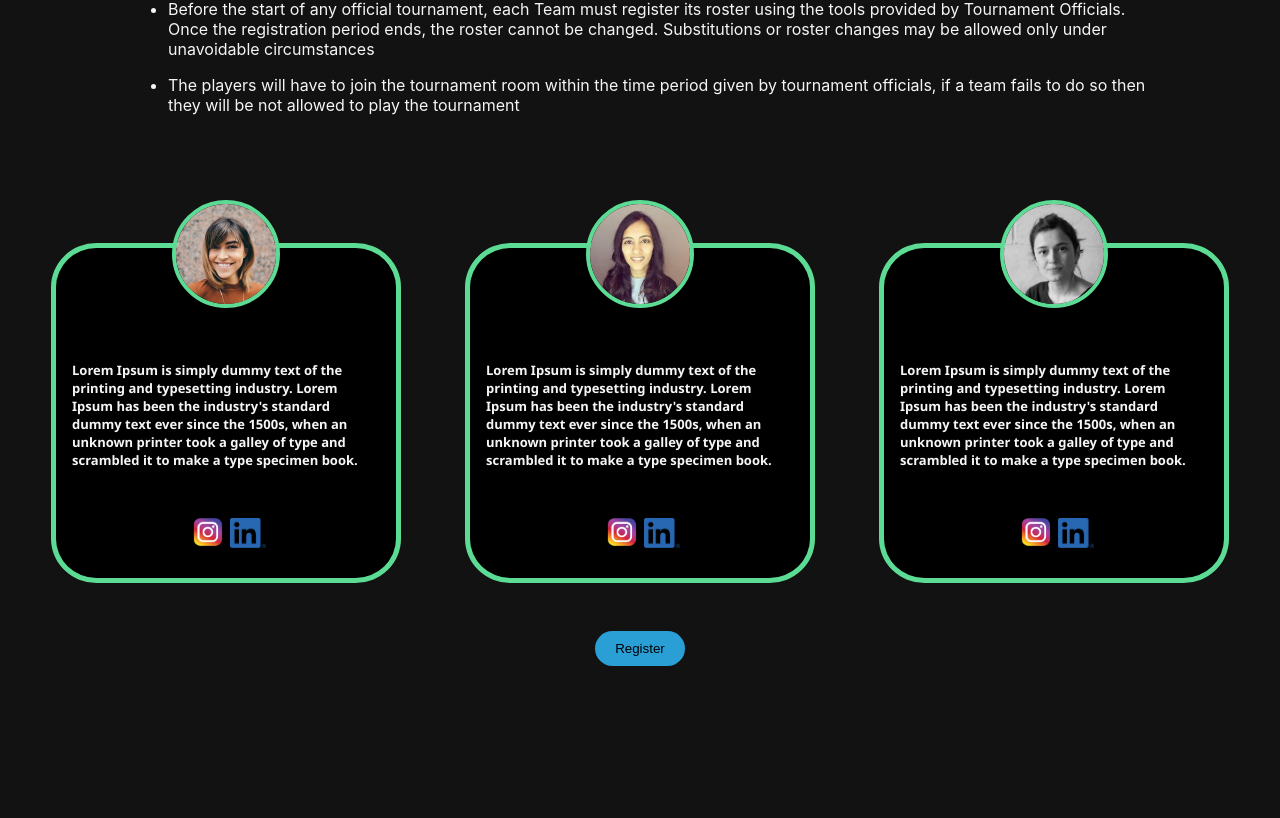
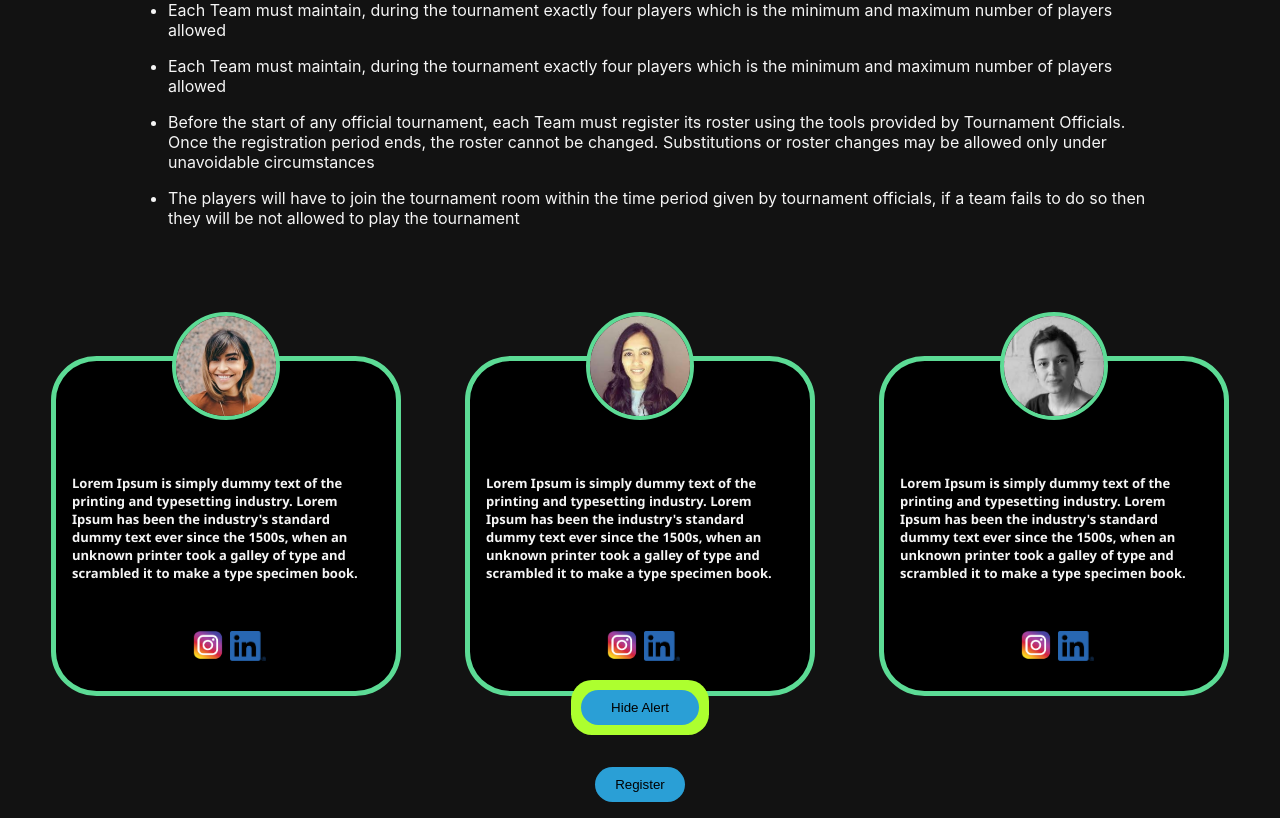
Before and after one commit to prashantcoding/ami, a React (Create React App) app: page /know_more in a window 1280 px wide. Shown: the part 810-1628 px from the top of the page. Before the commit the page ends 1476 px from the top, so only its background shows below. Built offline with nearby package versions, Linux system fonts and the light colour scheme.

Commit message:
Add alert

```diff
--- a/src/Auth/Login.js
+++ b/src/Auth/Login.js
@@ -13,9 +13,11 @@ function SignIn() {
               id:response.profileObj.googleId,
               email:response.profileObj.email,
               name:response.profileObj.name,
-            }
+            },
+
           }).then((res) => {
-            console.log(res.data);
+            console.log(res);
+            localStorage.setItem('Auth_token',res.data.Auth_token)
 
           })
           .catch((err) => console.log(err));;
--- /dev/null
+++ b/src/Component/Alert/Alert.js
@@ -0,0 +1,18 @@
+import React, { useState } from "react";
+import styles from "./AlertStyles.module.css";
+const Alert = (props) => {
+  const show = () => {
+    props.disp(false);
+  };
+  return (
+    <div className={styles.alert}>
+      {props.data}
+
+      <button className={styles.alert_btn} onClick={show}>
+        Hide Alert
+      </button>
+    </div>
+  );
+};
+
+export default Alert;
--- /dev/null
+++ b/src/Component/Alert/AlertStyles.module.css
@@ -0,0 +1,22 @@
+.alert {
+  padding: 10px;
+  background-color: greenyellow;
+  color: black;
+  /* width: 50vw; */
+  position: relative;
+  /* justify-content: space-evenly; */
+  /* display: flex; */
+  /* flex-wrap: wrap; */
+  font-family: 'Segoe UI', Tahoma, Geneva, Verdana, sans-serif;
+  border-radius: 21px 21px 21px 21px;
+
+  }
+
+  /* The close button */
+
+  .alert_btn{
+    border-radius: 21px 21px 21px 21px;
+    padding: 10px 30px;
+    border:transparent;
+    background-color: #2A9FD6;
+  }
--- a/src/Component/CategoryBar.js
+++ b/src/Component/CategoryBar.js
@@ -1,6 +1,7 @@
 import React from 'react'
 import styles from './Cstyle.module.css';
 import { motion } from "framer-motion";
+
 const CategoryBar = (props) => {
     return (
         <motion.div
--- a/src/Component/Cstyle.module.css
+++ b/src/Component/Cstyle.module.css
@@ -16,11 +16,12 @@
   font-family: 'Anton', sans-serif;
   word-spacing: 0.5rem;
   font-size: revert;
+  letter-spacing: 0.2rem;
   }
-  @media only screen and (max-width: 600px){
+  @media only screen and (max-width: 900px){
     .heading{
         color: #00B894;
-        font-size: 20px;
+        font-size: 15px;
       }
       .box{
     height: 40px;
--- a/src/Component/Register/Register.js
+++ b/src/Component/Register/Register.js
@@ -1,30 +1,54 @@
-import React from 'react';
+import React, { useState } from 'react';
 import styles from './Rstyle.module.css'
 import axios from "axios";
+import Alert from '../Alert/Alert';
 const Register = (props) => {
+  const [alert, setalert] = useState(true);
+    const [alert_data,setalert_data]=useState('');
+    const get_alert=(data)=>{
+      console.log("get_alert is reaching here");
+      setalert(true)
+      setalert_data(data);
+
+    }
+    const show=(value)=>{
+        setalert(value);
+    }
     const handleOnclick=async(e)=>{
         e.preventDefault();
         console.log("Trying To Register .....")
-        const useremail= localStorage.getItem("user_email");
-        if(useremail){
-          axios.post('http://localhost:5000/api/users/eventRegister', {
-            email: useremail,
+
+
+          axios.post('http://localhost:5000/api/event/eventRegister', {
             event: props.title,
+
+          },{
+            headers: {'Auth_token':localStorage.getItem('Auth_token')},
           })
-          .then(function (response) {
-            console.log(response);
-            props.func(response.data);
-          })
+          .then((response)=>{
+              console.log(response)
+               setalert_data(response.data);
+              setalert(true);
+          }
+          )
           .catch(function (error) {
-            console.log(error);
-            props.func(error.data);
+            setalert_data(error.data);
+              setalert(true);
+
           });
-        }}
+        }
 
   return (
+    <>
+    <div className={styles.alert_box}>
+    {alert&&<Alert data={alert_data} disp={show} />}
+    </div>
     <div className={styles.buttonbox}>
-    <button  className={styles.button_register}>Register</button>
+
+    <button onClick={handleOnclick}className={styles.button_register}>Register</button>
     </div>
+
+    </>
   );
 }
 
--- a/src/Component/Register/Rstyle.module.css
+++ b/src/Component/Register/Rstyle.module.css
@@ -12,5 +12,9 @@
     text-decoration: none;
     display: flex;
     position: relative;
-    top: 4rem;
+   top:2rem;
 }
+.alert_box{
+    display: flex;
+    justify-content: center;
+}
--- a/src/Pages/Home/HomePage.js
+++ b/src/Pages/Home/HomePage.js
@@ -17,7 +17,7 @@ const HomePage = (props) => {
 
       <div className={styles.nav}>
           <div className={styles.logo}>
-            <img class={styles.logo_img}src={ami} />
+            <img className={styles.logo_img}src={ami} />
             <h1>Amichroma</h1>
           </div>
 
--- a/src/Pages/Know_More Page/KnowMore.js
+++ b/src/Pages/Know_More Page/KnowMore.js
@@ -1,4 +1,4 @@
-import React from "react";
+import React, { useState } from "react";
 import styles from "./knowStyle.module.css";
 import poster from "./dacne.jpg";
 import cod1 from "./cod1.jfif";
@@ -8,11 +8,19 @@ import DisplayRules from "./DisplayRules";
 import { list } from "./lst";
 import Testimonial from "../../Component/Card/Testimonial";
 import Register from "../../Component/Register/Register";
+import CategoryBar from '../../Component/CategoryBar'
+import Alert from "../../Component/Alert/Alert";
 const KnowMore = () => {
+
   return (
+    <>
+
     <div className={styles.container}>
+
       {list.map((items) => (
         <>
+         <CategoryBar title={items.name}/>
+
           <div className={styles.posterholder}>
             <img className={styles.poster} src={poster}></img>
           </div>
@@ -25,14 +33,17 @@ const KnowMore = () => {
               <Testimonial img={cod2} name={"Isha Singh"}></Testimonial>
               <Testimonial img={cod3} name={"Jane williams"}></Testimonial>
           </div>
-          <Register title={items.title}/>
+          <Register  title={items.title}/>
+
         </>
-
       ))}
 
     </div>
 
+
+    </>
   );
+
 };
 
 export default KnowMore;
--- a/src/Pages/Know_More Page/knowStyle.module.css
+++ b/src/Pages/Know_More Page/knowStyle.module.css
@@ -1,6 +1,6 @@
 .posterholder{
         display: flex;
-
+        margin:2%;
         justify-content: center;
 }
 .poster{
--- a/src/Pages/Know_More Page/lst.js
+++ b/src/Pages/Know_More Page/lst.js
@@ -1,11 +1,15 @@
+const list = [
+  {
+    id_: "1",
+    rules: [
+      "Each Team must maintain, during the tournament exactly four players which is the minimum and maximum number of players allowed",
+      "Each Team must maintain, during the tournament exactly four players which is the minimum and maximum number of players allowed",
+      "Before the start of any official tournament, each Team must register its roster using the tools provided by Tournament Officials. Once the registration period ends, the roster cannot be changed. Substitutions or roster changes may be allowed only under unavoidable circumstances",
+      "The players will have to join the tournament room within the time period given by tournament officials, if a team fails to do so then they will be not allowed to play the tournament",
+    ],
+    name: ["BATTLE GROUNDS MOBILE INDIA (BGMI) TOURNAMENT"],
+    title:"BGMI",
+  },
+];
 
-  const  list = [
-        {
-          id_: "1",
-          rules:['Each Team must maintain, during the tournament exactly four players which is the minimum and maximum number of players allowed','Each Team must maintain, during the tournament exactly four players which is the minimum and maximum number of players allowed','Before the start of any official tournament, each Team must register its roster using the tools provided by Tournament Officials. Once the registration period ends, the roster cannot be changed. Substitutions or roster changes may be allowed only under unavoidable circumstances','The players will have to join the tournament room within the time period given by tournament officials, if a team fails to do so then they will be not allowed to play the tournament'
-        ],
-        },
-
-      ];
-
-  export{list};
+export { list };
```
